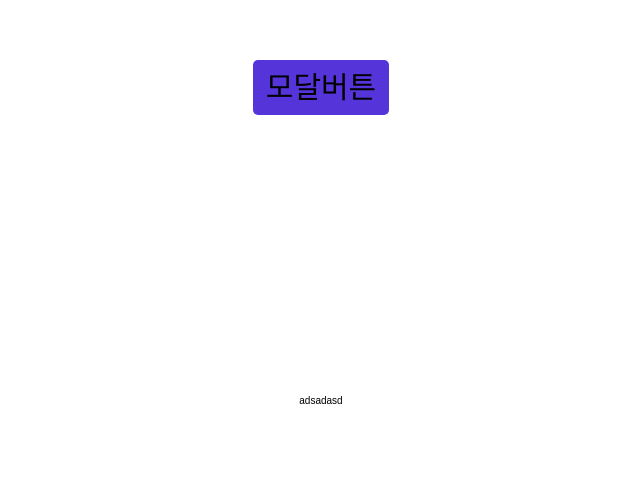
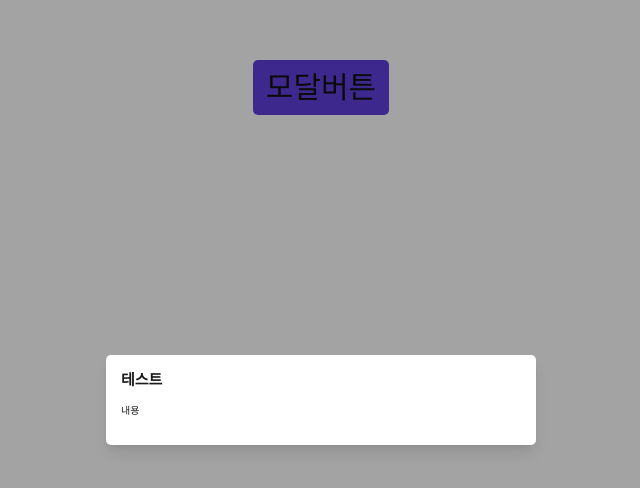
Before and after one commit to GlobalNomad-FE/FE, a Next.js app: page /test in a window 1280 px wide. Both pictures are taken after a click on the button "모달버튼". Shown: the top 488 px of the page, without its empty margins (319-959 px from the left). Built offline with nearby package versions, Linux system fonts and the light colour scheme.

Commit message:
feat: 모달 박스, 테스트모달 ui 구현

```diff
--- a/components/Modals/TestModal.tsx
+++ b/components/Modals/TestModal.tsx
@@ -3,7 +3,7 @@ import React from 'react';
 const TestModal = () => {
   return (
     <div>
-      <p>adsadasd</p>
+      <div className="text-black200 my-5 w-[400px]">내용</div>
     </div>
   );
 };
--- a/components/commons/ModalBox.tsx
+++ b/components/commons/ModalBox.tsx
@@ -3,7 +3,7 @@ import React from 'react';
 import TestModal from '../Modals/TestModal';
 
 interface ModalName {
-  [key: string]: React.ReactNode;
+  [key: string]: [React.ReactNode, string];
 }
 
 const ModalBox = () => {
@@ -12,7 +12,7 @@ const ModalBox = () => {
 
   //전역변수로 받은 모달의 이름을 오픈할 모달의 컴포넌트와 1:1 일치시킴
   const modalName: ModalName = {
-    openTestModal: <TestModal />,
+    openTestModal: [<TestModal />, '테스트'],
   };
 
   //모달 안쪽 클릭시 모달이 꺼지는 현상을 없애기위해 버블링 막음
@@ -28,11 +28,17 @@ const ModalBox = () => {
   return (
     //전체화면을 덮을 오버레이 div
     <div
-      className="fixed z-1 left-0 top-0 w-full h-full bg-black500 bg-opacity-40 flex items-center justify-center"
+      className="fixed z-1 left-0 top-0 w-full h-full bg-black200 bg-opacity-40 flex items-center justify-center"
       onClick={handleClickModalOutside}
     >
       {/* 들어온 변수에 맞는 모달 컴포넌트를 띄움 */}
-      <div onClick={handleModalClick}>{modalName[openModal]}</div>
+      <div
+        onClick={handleModalClick}
+        className="p-6 bg-white rounded-lg shadow-lg"
+      >
+        <h1 className="text-black200 text-2xl font-bold">{modalName[openModal][1]}</h1>
+        {modalName[openModal][0]}
+      </div>
     </div>
   );
 };
```
